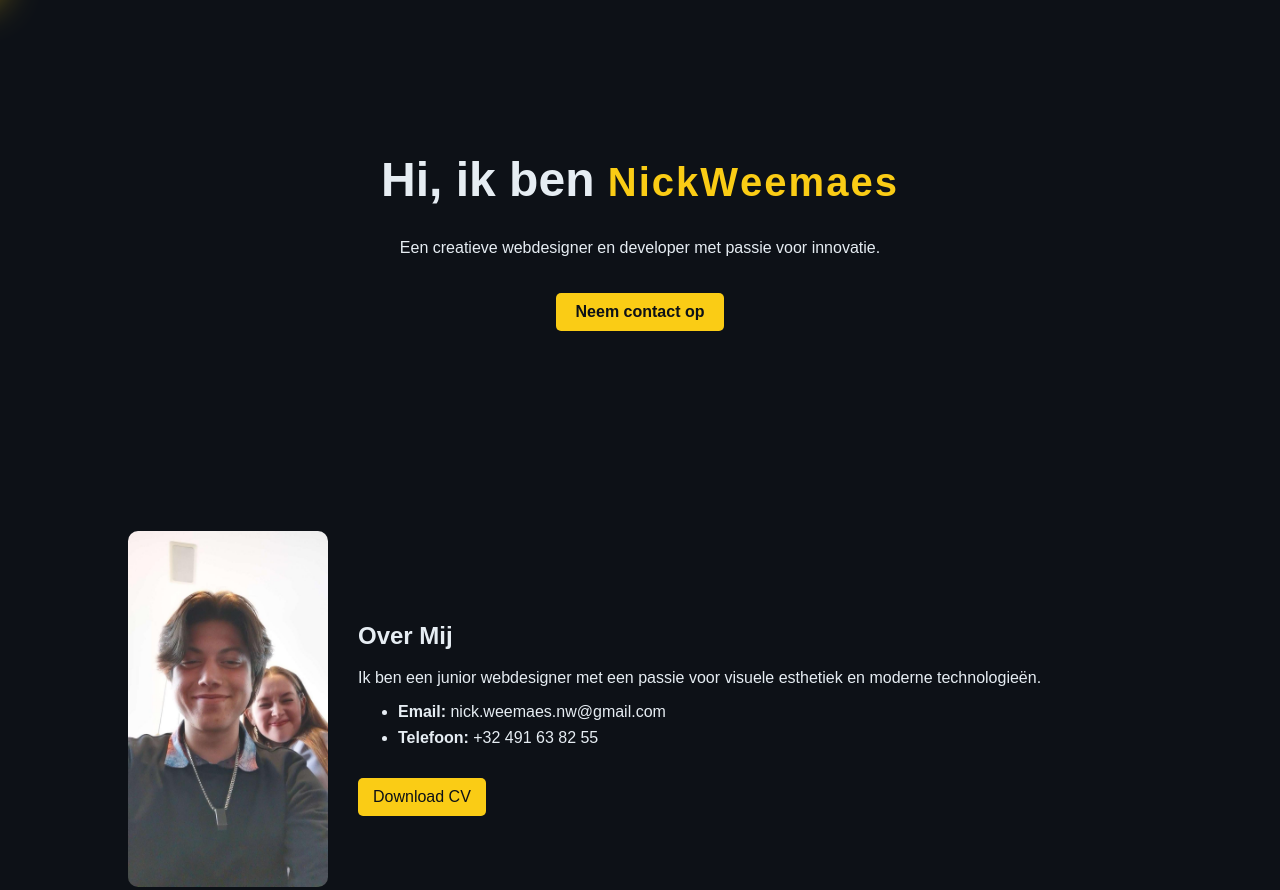
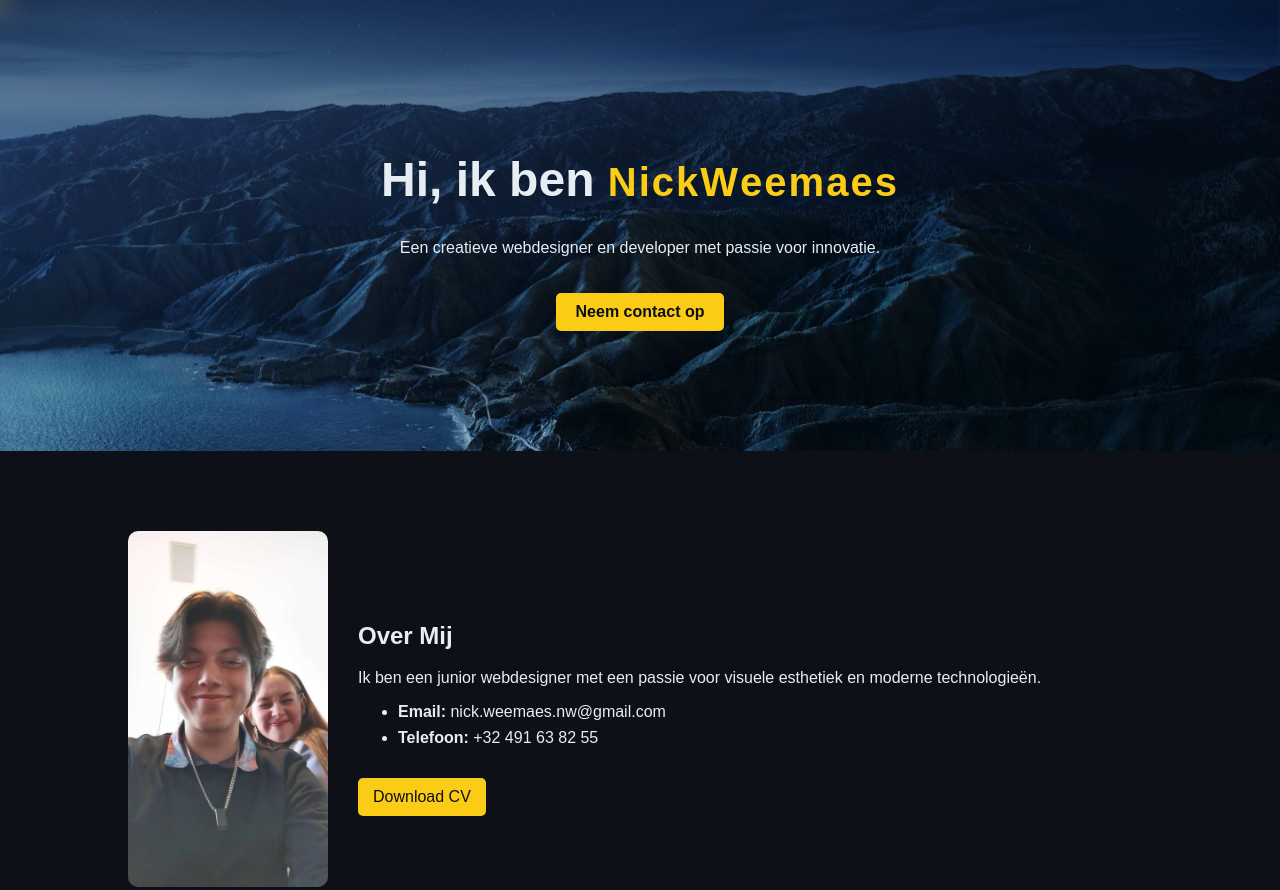
Before and after one commit to sNickers86/Portfolio, a plain HTML site: page index.html in a window 1280 px wide. Shown: the top 890 px of the page. Drawn offline with Linux system fonts and the light colour scheme.

Commit message:
background

```diff
--- a/styles/hero.css
+++ b/styles/hero.css
@@ -1,5 +1,5 @@
 .hero {
-    background: url('/build/pictures/background.jpg') no-repeat center center/cover;
+    background: url('../pictures/background.jpg') no-repeat center center/cover;
     text-align: center;
     padding: 100px 0;
 }
```
